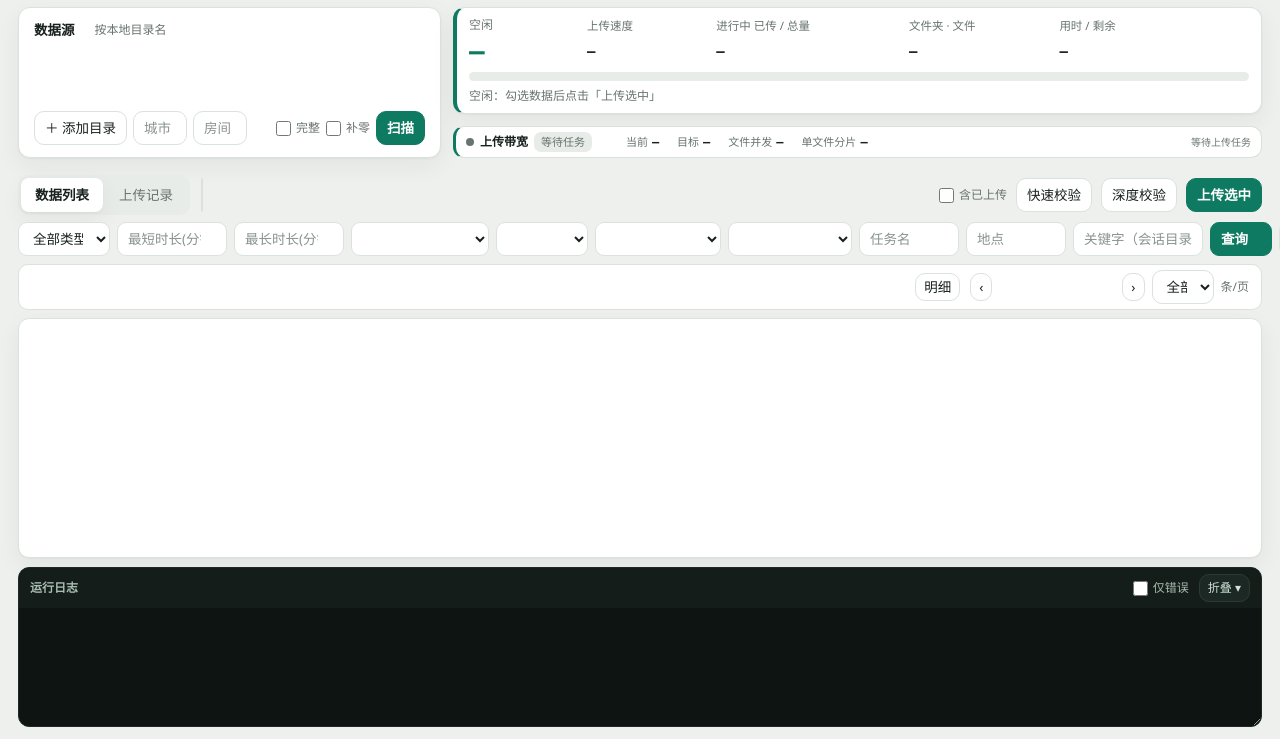
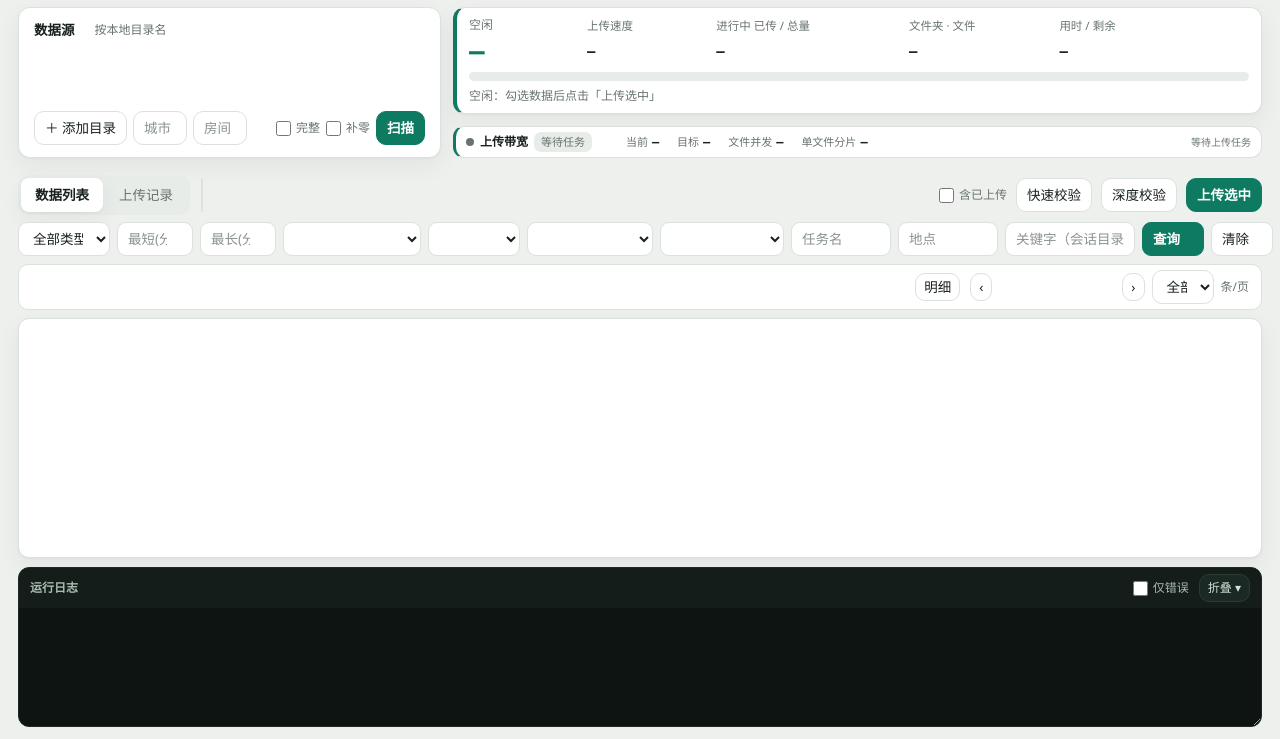
Before and after one commit to xuelangyun/umi_upload, a plain HTML site: page web/index.html in a window 1280 px wide. Shown: the part 61-800 px from the top of the page. Drawn offline with Linux system fonts and the light colour scheme; files that its build step writes are made by us from their sources; no server answers; files whose address does not match are found by name.

Commit message:
style: compact duration range filters
Reduce duration filter input widths and simplify minute-range hints.

```diff
--- a/web/css/app.css
+++ b/web/css/app.css
@@ -71,7 +71,7 @@ select.narrow,.narrow{width:62px}.w58{width:54px}
 .tabs{display:inline-flex;gap:2px;padding:2px;background:var(--s3);border-radius:10px}
 .tabs button{border:0;background:transparent;height:28px;border-radius:8px;padding:0 14px;cursor:pointer;color:var(--mu)}.tabs button.on{background:var(--sf);color:var(--tx);font-weight:600;box-shadow:var(--sh)}
 .filters-wrap{padding:0 18px 6px;overflow-x:auto;flex:none}
-.filters{display:grid;grid-template-columns:92px 110px 110px 138px 92px 126px 124px minmax(100px,1.1fr) minmax(100px,1fr) minmax(130px,1.5fr) 62px 62px;gap:6px;align-items:center;min-width:1210px}
+.filters{display:grid;grid-template-columns:92px 76px 76px 138px 92px 126px 124px minmax(100px,1.1fr) minmax(100px,1fr) minmax(130px,1.5fr) 62px 62px;gap:6px;align-items:center;min-width:1142px}
 .filters>*{min-width:0;width:100%}
 .summary{display:flex;align-items:center;gap:12px;margin:0 18px 6px;padding:0 12px;height:34px;background:var(--sf);border:1px solid var(--ln);border-radius:var(--r);flex:none}
 .summary-text{flex:1;min-width:0;white-space:nowrap;overflow:hidden;text-overflow:ellipsis}.summary-text b{color:var(--ac);font-variant-numeric:tabular-nums}
--- a/web/index.html
+++ b/web/index.html
@@ -83,7 +83,7 @@
 </div>
 
 <div class="filters-wrap"><div class="filters" id="flt">
-  <select id="ft" aria-label="数据类型筛选"><option value="">全部类型</option><option value="normal">常规</option><option value="calibration">标定</option></select><input id="fdurMin" type="number" min="0" step="0.1" inputmode="decimal" aria-label="最短时长（分钟）" placeholder="最短时长(分钟)" title="时长下限，留空表示不限" class="w110"><input id="fdurMax" type="number" min="0" step="0.1" inputmode="decimal" aria-label="最长时长（分钟）" placeholder="最长时长(分钟)" title="时长上限，留空表示不限" class="w110">
+  <select id="ft" aria-label="数据类型筛选"><option value="">全部类型</option><option value="normal">常规</option><option value="calibration">标定</option></select><input id="fdurMin" type="number" min="0" step="0.1" inputmode="decimal" aria-label="最短时长（分钟）" placeholder="最短(分)" title="时长下限，单位：分钟；留空不限" class="duration-input"><input id="fdurMax" type="number" min="0" step="0.1" inputmode="decimal" aria-label="最长时长（分钟）" placeholder="最长(分)" title="时长上限，单位：分钟；留空不限" class="duration-input">
   <select id="fs" aria-label="状态筛选"></select><select id="fd" aria-label="设备筛选"></select><select id="fe" aria-label="采集日期筛选" title="采集日期（session 目录名里的日期）"></select><select id="fo" aria-label="人员筛选"></select>
   <input id="fk" aria-label="任务名筛选" placeholder="任务名"><input id="fc" aria-label="地点筛选" placeholder="地点">
   <input id="q" aria-label="关键字筛选" placeholder="关键字（会话目录/本地路径/任务/人员/地点/设备/SN；空格分隔多个词）">
```
